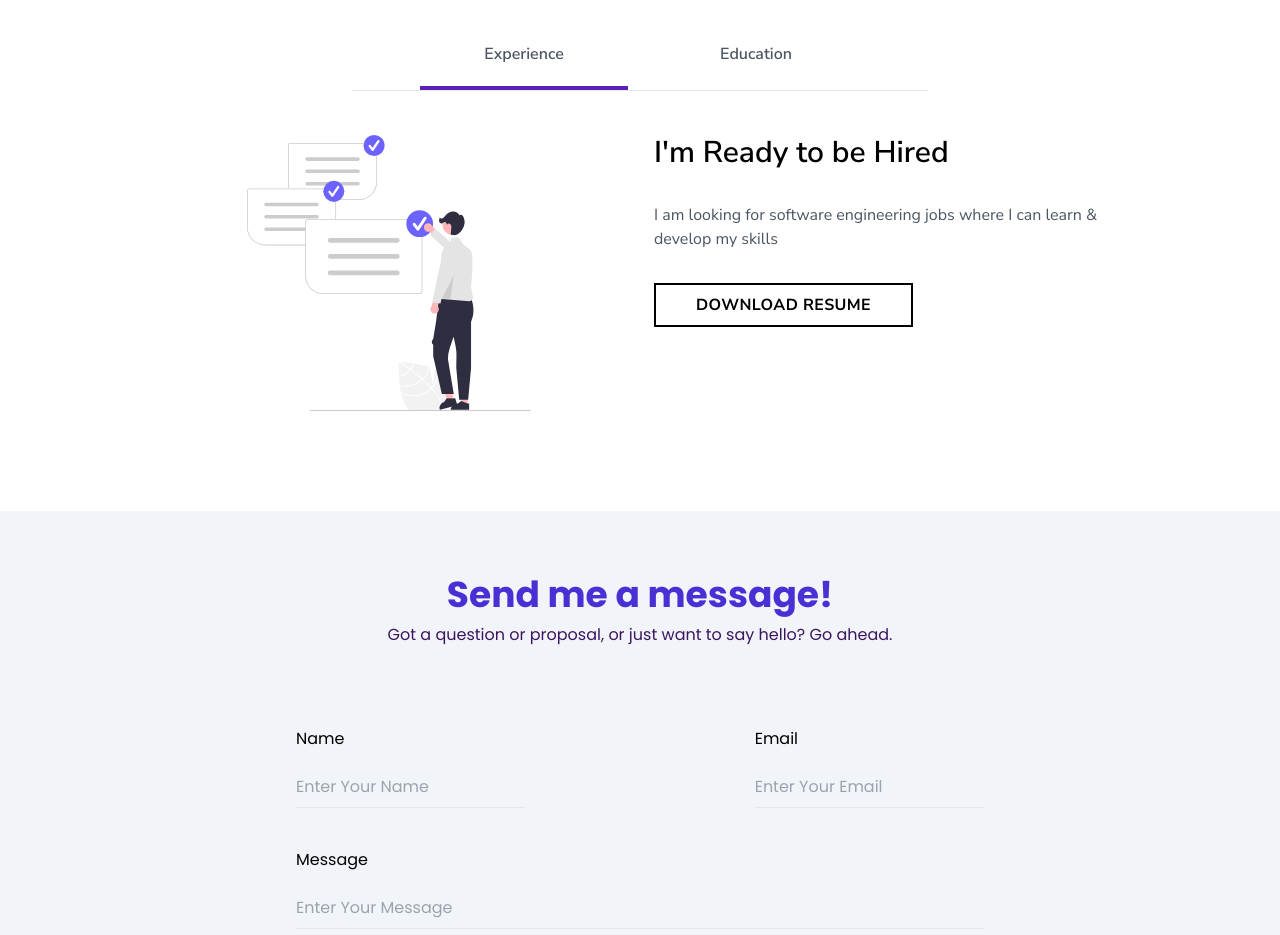
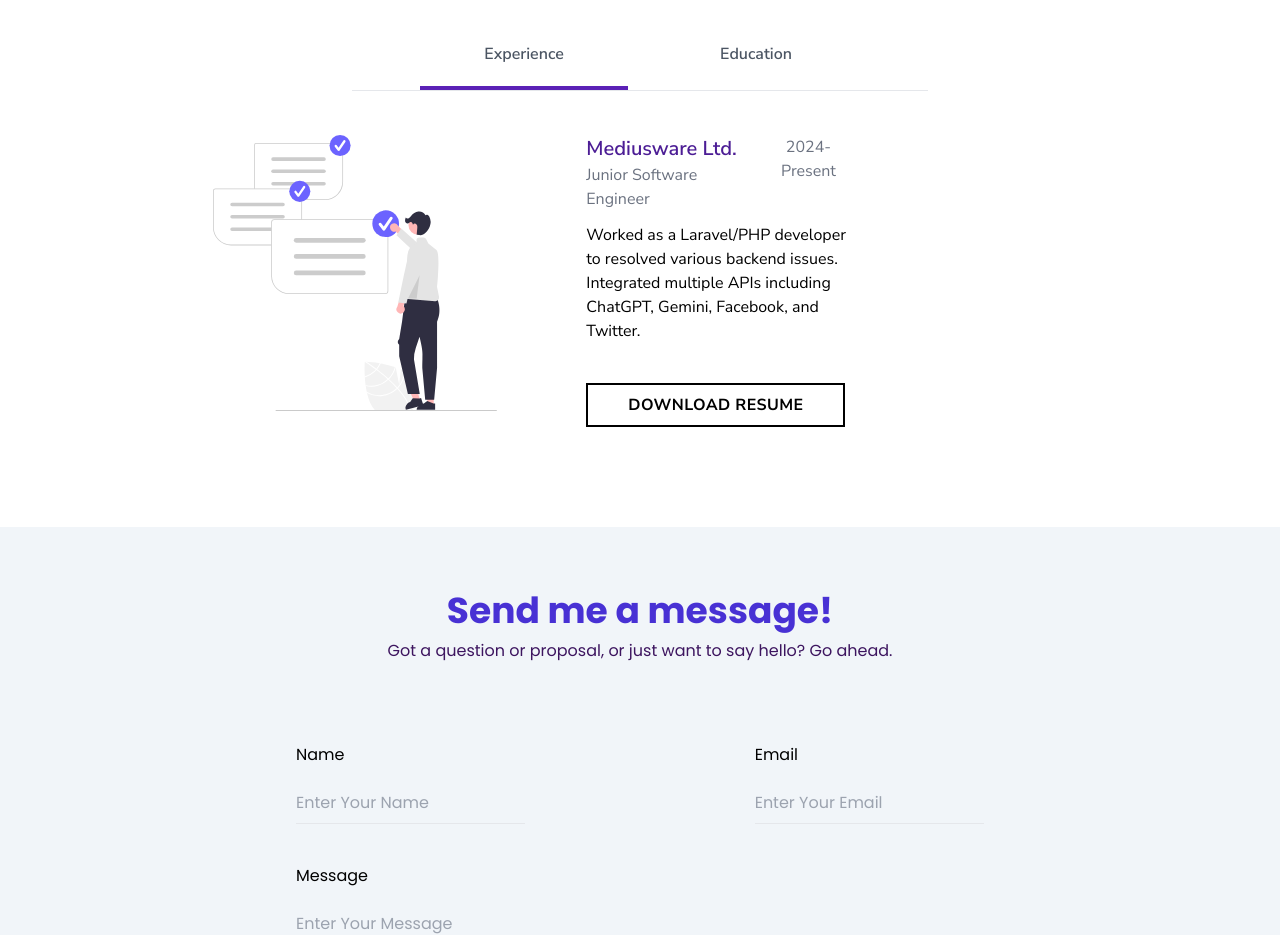
Before and after one commit to NafisNoorNabil/nafisnoornabil-portfolio, a website: page index.html in a window 1280 px wide. Shown: the part 2660-3595 px from the top of the page. Drawn offline with nearby package versions, Linux system fonts and the light colour scheme; no server answers; a web font is replaced by a local one.

Commit message:
Changed Experience section

```diff
--- a/index.html
+++ b/index.html
@@ -278,7 +278,7 @@
             </div>
 
             <!-- Tab Panels -->
-            <div id="panels" class="container mx-auto">
+            <div id="panels" class="container mx-auto ">
                 <!-- Panel 1 -->
                 <div class="flex flex-col py-5 md:flex-row md:space-x-7 panel panel-1">
                 <!-- Panel Image -->
@@ -286,11 +286,23 @@
                         <img src="images/job.svg" alt="" class="relative z-10 max-h-[276px]" />
                     </div>
                     <!-- Panel Content -->
-                    <div class="flex flex-col space-y-8 md:w-1/2">
-                        <h3 class="mt-32 text-3xl font-semibold text-center md:mt-0 md:text-left">I'm Ready to be Hired</h3>
+                    <div class="flex flex-col space-y-10 md:w-2/3">
+                        <div class="flex flex-col md:w-2/4 space-y-3 ">
+                            <div class=" flex align-center text-center justify-between ">
+                                <div class="flex text-left flex-col">
+                                    <h2 class="text-violet-900 font-semibold ">Mediusware Ltd.</h2>
+                                    <p class="text-gray-500">Junior Software Engineer</p>
+                                </div>
+                                <p class="text-md text-gray-500"> 2024-Present</p>
+                            </div>
+
+                            <p class="text-md text-left">Worked as a Laravel/PHP developer to resolved various backend issues. Integrated multiple APIs including ChatGPT, Gemini, Facebook, and Twitter.</p>
+                        </div>
+
+                        <!-- <h3 class="mt-32 text-3xl font-semibold text-center md:mt-0 md:text-left">I'm Ready to be Hired</h3>
                         <p class="max-w-md text-center  text-gray-600 text-base md:text-left">
                             I am looking for software engineering jobs where I can learn & develop my skills
-                        </p>
+                        </p> -->
                         <div class=" flex mx-auto md:mx-0">
                             <a href="./Nafis Noor Nabil CV.pdf" download="" class="btn tracking-wide">Download Resume</a>
                         </div>
```
Also changed, not shown: css/style.css, 1 other file.
